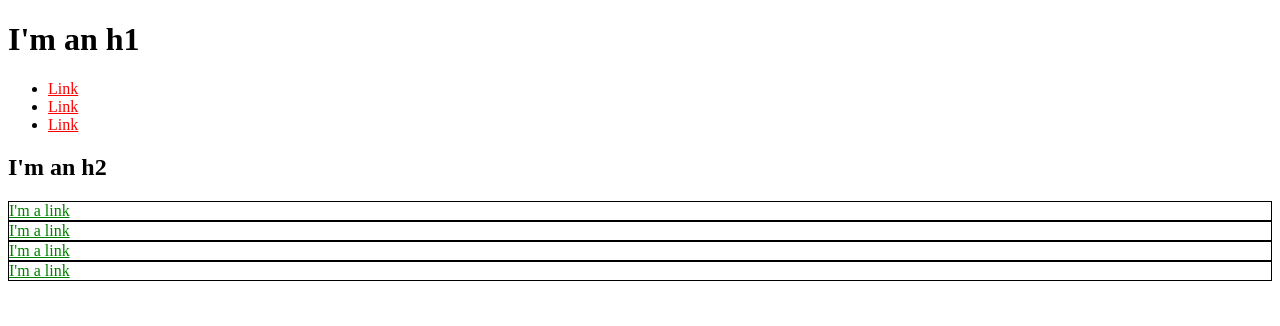
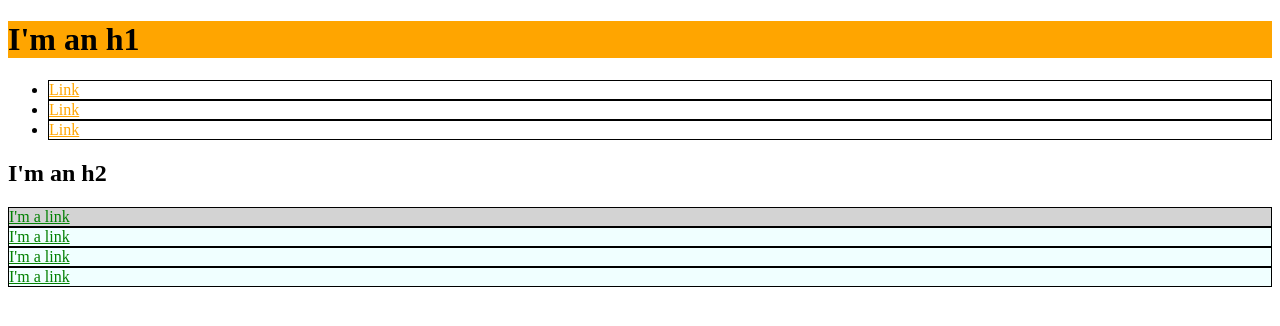
Before and after one commit to Pjjean/second_website, a plain HTML site: page index.html in a window 1280 px wide. Drawn offline with Linux system fonts and the light colour scheme.

Commit message:
add class and id styling

```diff
--- a/index.html
+++ b/index.html
@@ -3,32 +3,55 @@
   <head>
     <title>Test Page: Don't Panic</title>
     <meta charset="utf-8">
+    <style>
+      li {
+        border: solid 1px black;
+      }
+      li a {
+        color: orange;
+      }
+      .bio-box a {
+        color: green;
+      }
+      #h1_tag{
+        background-color:orange;
+      }
+      #exec-bio {
+        background-color: lightgray;
+      }
+      .bio-box {
+        border: 1px solid black;
+      }
+      .bg-color {
+        background-color: azure;
+      }
+    </style>
   </head>
   <body>
-    <h1>I'm an h1</h1>
+    <h1 id="h1_tag">I'm an h1</h1>
     <ul>
       <li>
-        <a href="https://example.com/" style="color: red;">Link</a>
+        <a href="https://example.com/">Link</a>
       </li>
       <li>
-        <a href="https://example.com/" style="color: red;">Link</a>
+        <a href="https://example.com/">Link</a>
       </li>
       <li>
-        <a href="https://example.com/" style="color: red;">Link</a>
+        <a href="https://example.com/">Link</a>
       </li>
     </ul>
     <h2>I'm an h2</h2>
-    <div style="border: 1px solid black;">
-      <a href="https://example.com/" style="color: green;">I'm a link</a>
+    <div id="exec-bio" class="bio-box bg-color" >
+      <a href="https://example.com/">I'm a link</a>
     </div>
-    <div style="border: 1px solid black;">
-      <a href="https://example.com/" style="color: green;">I'm a link</a>
+    <div class="bio-box bg-color" >
+      <a href="https://example.com/">I'm a link</a>
     </div>
-    <div style="border: 1px solid black;">
-      <a href="https://example.com/" style="color: green;">I'm a link</a>
+    <div class="bio-box bg-color">
+      <a href="https://example.com/">I'm a link</a>
     </div>
-    <div style="border: 1px solid black;">
-      <a href="https://example.com/" style="color: green;">I'm a link</a>
+    <div class="bio-box bg-color">
+      <a href="https://example.com/">I'm a link</a>
     </div>
   </body>
 </html>
```
